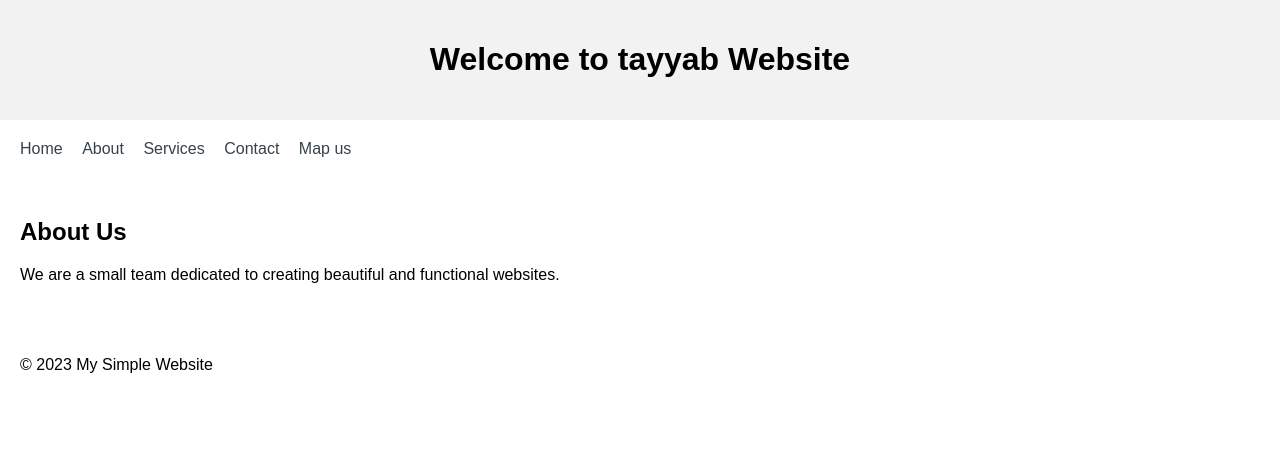
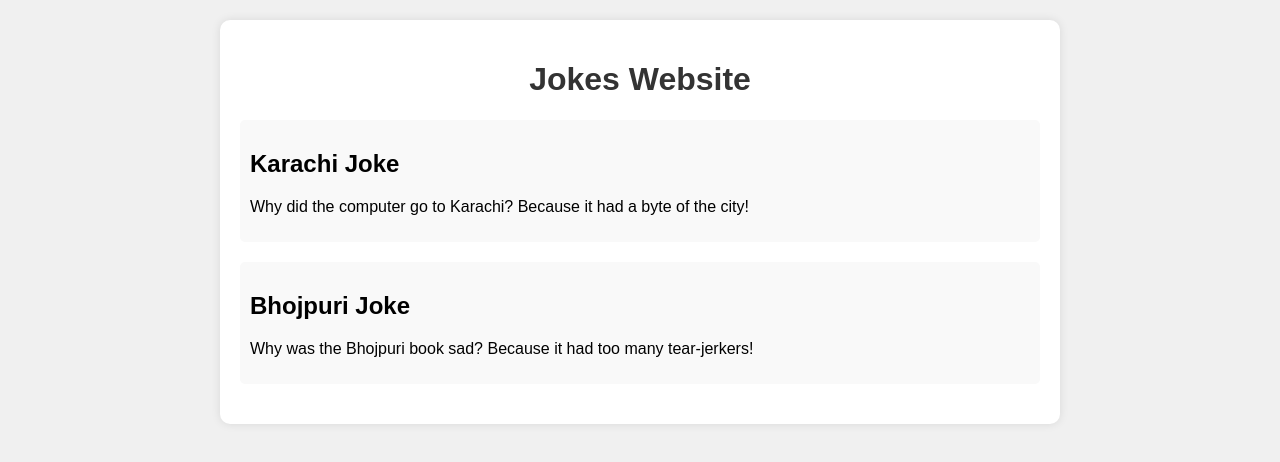
Before and after one commit to iSaadiqbal/laughing-waddle, a plain HTML site: page index.html in a window 1280 px wide. Drawn offline with Linux system fonts and the light colour scheme.

Commit message:
Update index.html

```diff
--- a/index.html
+++ b/index.html
@@ -3,56 +3,45 @@
 <head>
     <meta charset="UTF-8">
     <meta name="viewport" content="width=device-width, initial-scale=1.0">
-    <title>My Small Website</title>
+    <title>Jokes Website</title>
     <style>
         body {
             font-family: Arial, sans-serif;
             margin: 0;
             padding: 0;
-            background-color: #f35424a;
+            background-color: #f0f0f0;
         }
-        header, nav, main, footer {
+        .container {
+            max-width: 800px;
+            margin: 20px auto;
             padding: 20px;
+            background-color: #fff;
+            border-radius: 10px;
+            box-shadow: 0 0 10px rgba(0, 0, 0, 0.1);
         }
-        header {
-            background-color: #f2f2f2;
-            color: white red;
+        h1 {
             text-align: center;
+            color: #333;
         }
-        nav ul {
-            list-style-type: none;
-            margin: 0;
-            padding: 0;
-        }
-        nav ul li {
-            display: inline;
-            margin-right: 15px;
-        }
-        a {
-            text-decoration: none;
-            color: #35424a;
+        .joke {
+            margin-bottom: 20px;
+            padding: 10px;
+            background-color: #f9f9f9;
+            border-radius: 5px;
         }
     </style>
 </head>
 <body>
-    <header>
-        <h1>Welcome to tayyab Website</h1>
-    </header>
-    <nav>
-        <ul>
-            <li><a href="#">Home</a></li>
-            <li><a href="#">About</a></li>
-            <li><a href="#">Services</a></li>
-            <li><a href="#">Contact</a></li>
-            <li><a href="#">Map us</a></li>
-        </ul>
-    </nav>
-    <main>
-        <h2>About Us</h2>
-        <p>We are a small team dedicated to creating beautiful and functional websites.</p>
-    </main>
-    <footer>
-        <p>&copy; 2023 My Simple Website</p>
-    </footer>
+    <div class="container">
+        <h1>Jokes Website</h1>
+        <div class="joke">
+            <h2>Karachi Joke</h2>
+            <p>Why did the computer go to Karachi? Because it had a byte of the city!</p>
+        </div>
+        <div class="joke">
+            <h2>Bhojpuri Joke</h2>
+            <p>Why was the Bhojpuri book sad? Because it had too many tear-jerkers!</p>
+        </div>
+    </div>
 </body>
 </html>
```
